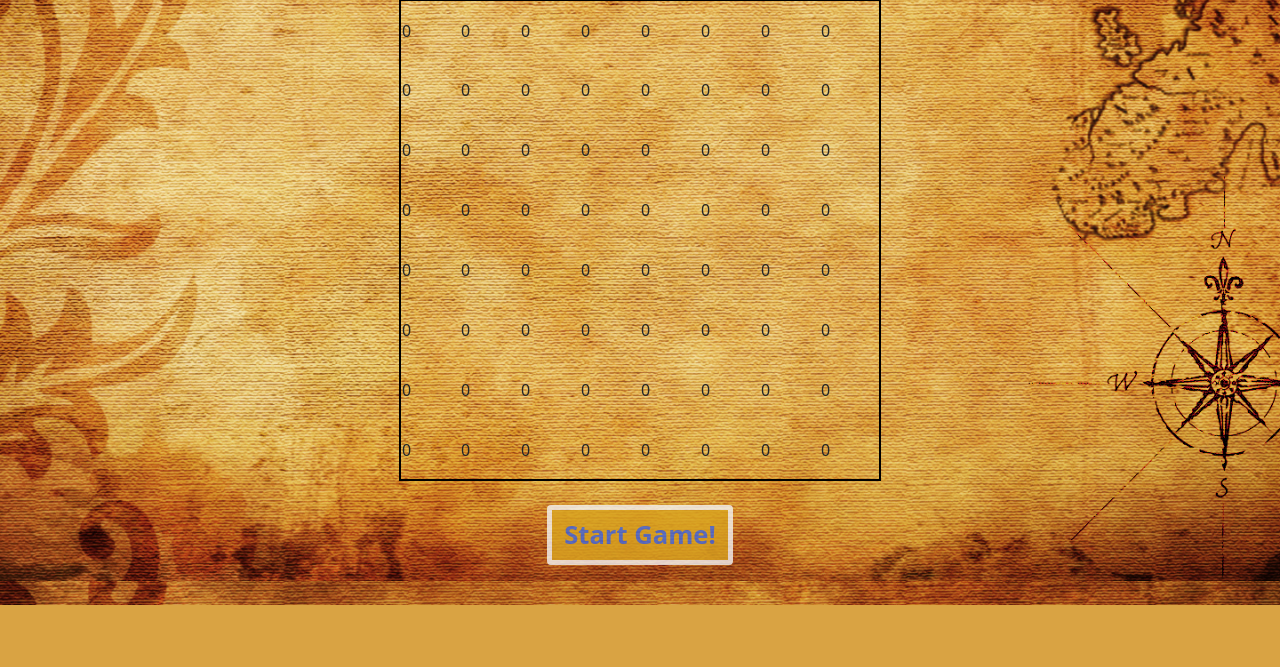
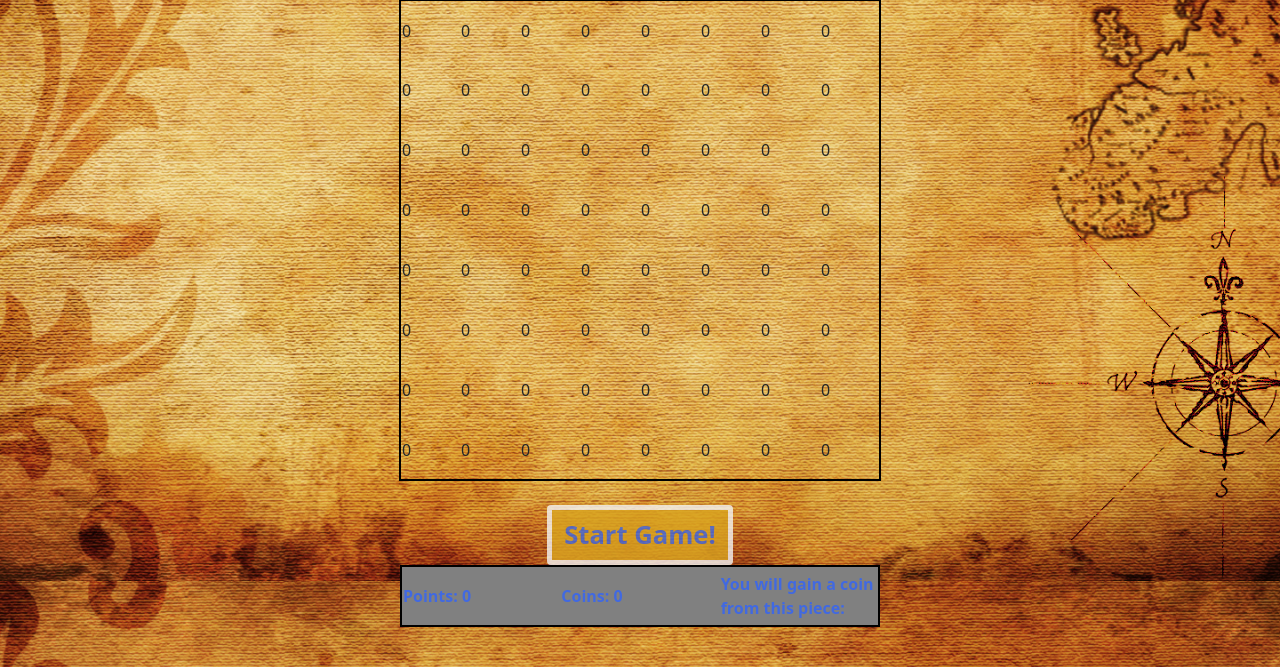
Before and after one commit to jwyatt1999/CITS3403_Cartographers, a Flask app: page /game in a window 1280 px wide. Shown: the part 219-886 px from the top of the page. Before the commit the page ends 824 px from the top, so only its background shows below. Run offline with Flask 2, Linux system fonts and the light colour scheme; a user stored in the database is signed in.

Commit message:
made points box not hidden

```diff
--- a/cartographers/Templates/game_page.html
+++ b/cartographers/Templates/game_page.html
@@ -60,7 +60,7 @@
     </div>
     <div class="container">
         <div class="center">
-            <table hidden class="point_table" id="points_table">
+            <table class="point_table" id="points_table">
                 <tr>
                     <td id="playerPoints">Points: 0</td>
                     <td id="playerCoins">Coins: 0</td>
```
Also changed, not shown: cartographers/myDB.db.
